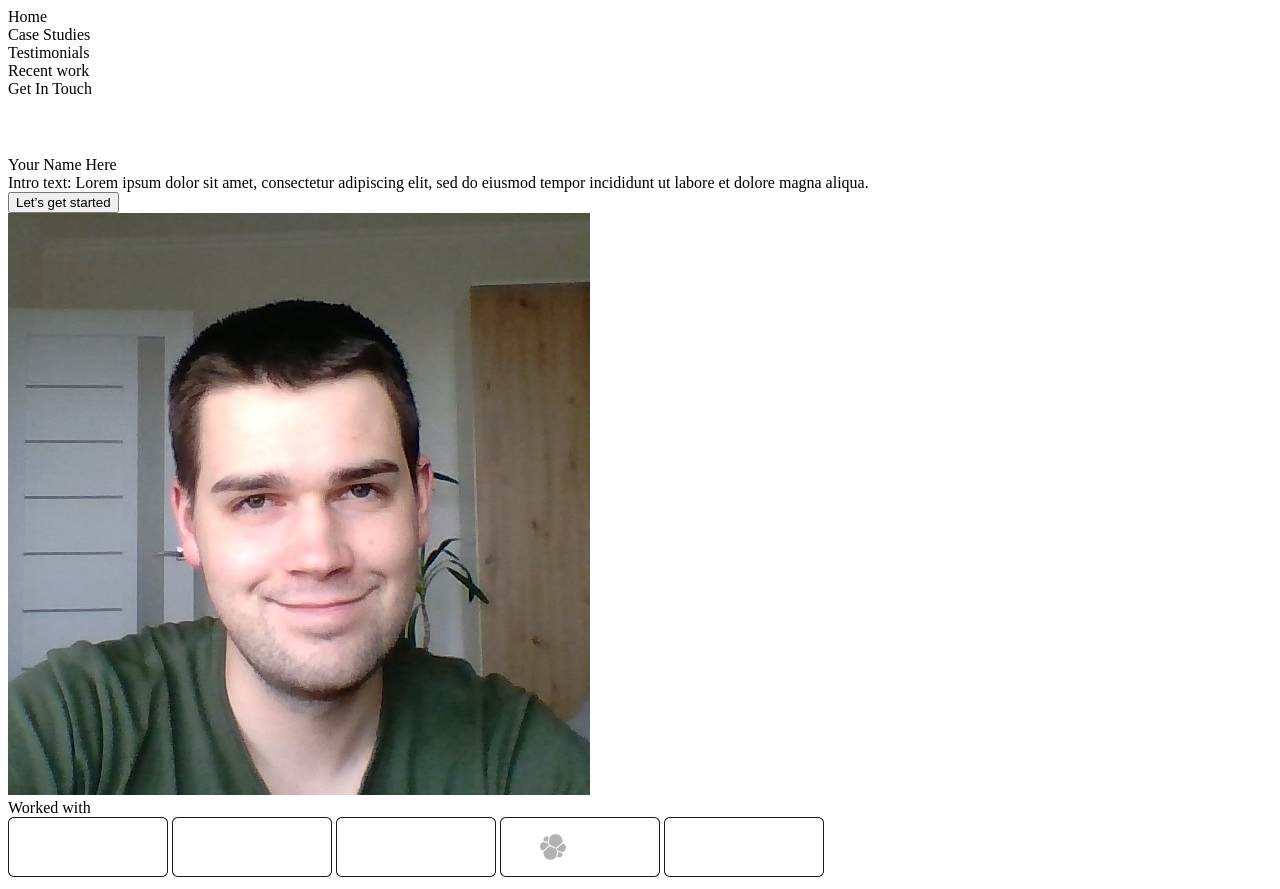
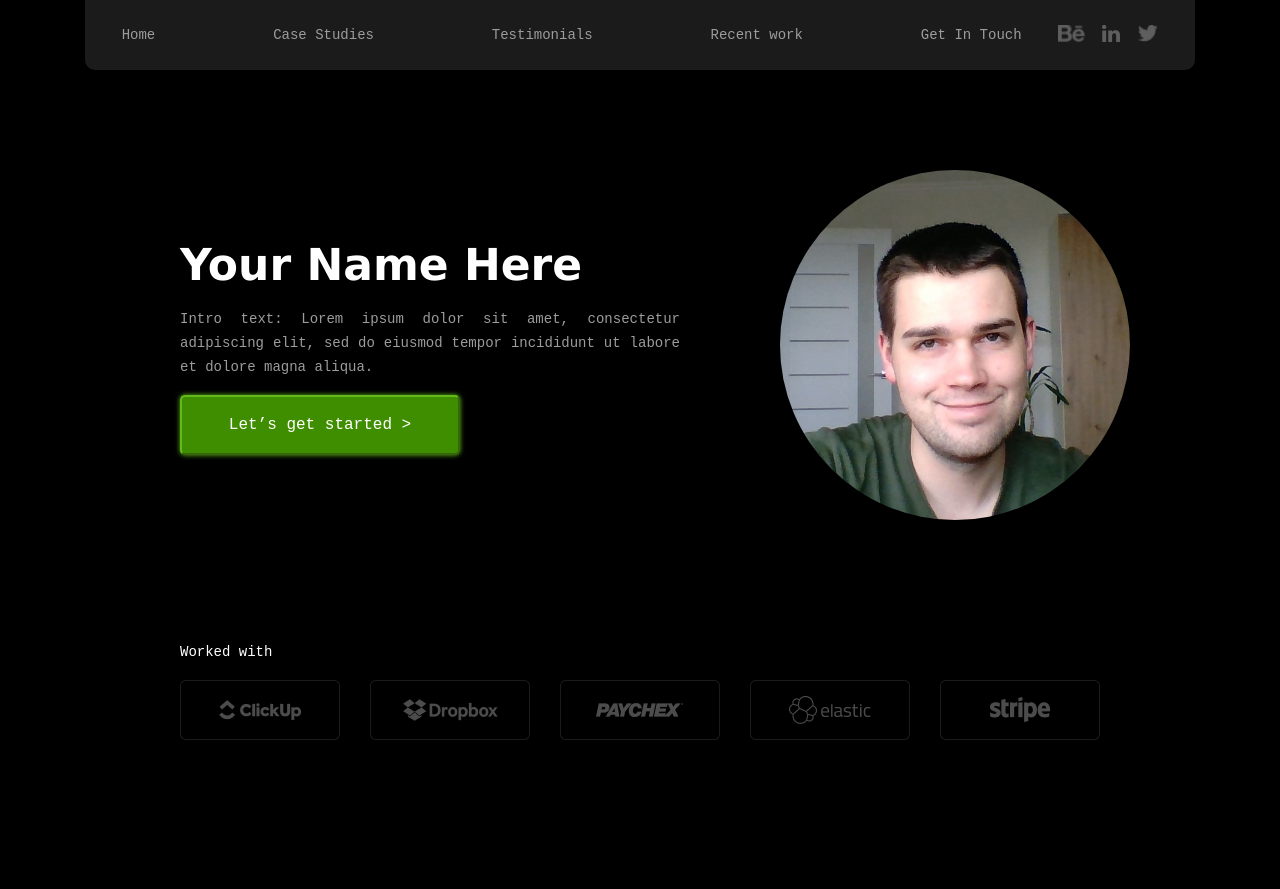
Before and after one commit to Rakhuba2312/First-project, a plain HTML site: page index.html in a window 1280 px wide. After the commit the page ends 800 px from the top, so only its background shows below. Drawn offline with Linux system fonts and the light colour scheme.

Commit message:
Version 1

```diff
--- a/index.html
+++ b/index.html
@@ -4,26 +4,29 @@
     <meta charset="UTF-8">
     <meta http-equiv="X-UA-Compatible" content="IE=edge">
     <meta name="viewport" content="width=device-width, initial-scale=1.0">
+    <link rel="stylesheet" href="style.css">
     <title>Document</title>
 </head>
 <body>
     <nav class = "menu">
-        <div class = "menu-item">Home</div>
-        <div class = "menu-item">Case Studies</div>
-        <div class = "menu-item">Testimonials</div>
-        <div class = "menu-item">Recent work</div>
-        <div class = "menu-item">Get In Touch</div>
+        <div class = "menu-item">
+            <a href="#" class = "menu-item-text">Home</a>
+            <a href="#" class = "menu-item-text">Case Studies</a>
+            <a href="#" class = "menu-item-text">Testimonials</a>
+            <a href="#" class = "menu-item-text">Recent work</a>
+            <a href="#" class = "menu-item-text">Get In Touch</a>
+        </div>
         <div class = "menu-icon">
-            <div class = "menu-icon-item"><img src="img/nav/Behance.png"></div>
-            <div class = "menu-icon-item"><img src="img/nav/LinkedIn.png"></div>
-            <div class = "menu-icon-item"><img src="img/nav/Twitter.png"></div>
+            <a href="#" class = "menu-icon-item"><img src="img/nav/Behance.png"></a>
+            <a href="#" class = "menu-icon-item"><img src="img/nav/LinkedIn.png"></a>
+            <a href="#" class = "menu-icon-item"><img src="img/nav/Twitter.png"></a>
         </div>
     </nav>
     <div class="header">
-        <div class="header-row">
-            <div class="header-row-name">Your Name Here</div>
-            <div class="header-row-info">Intro text: Lorem ipsum dolor sit amet, consectetur adipiscing elit, sed do eiusmod tempor incididunt ut labore et dolore magna aliqua.</div>
-            <button class="header-row-button">Let’s get started</button>
+        <div class="header-column">
+            <div class="header-column-name">Your Name Here</div>
+            <div class="header-column-info">Intro text: Lorem ipsum dolor sit amet, consectetur adipiscing elit, sed do eiusmod tempor incididunt ut labore et dolore magna aliqua.</div>
+            <button class="header-column-button">Let’s get started ></button>
         </div>
         <div class="header-icon">
             <img src="img/header/photo.jpg"></div>
--- /dev/null
+++ b/style.css
@@ -0,0 +1,103 @@
+body {
+    background-color: black;
+    margin: 0px 0px 0px 0px;
+}
+
+/*---------MENU---------*/
+.menu {
+    background-color:#1B1B1B;
+    margin: 0px 85px;
+    height: 70px;
+    display: flex;
+    flex-direction: row;
+    justify-content: space-evenly;
+    border-radius: 0px 0px 10px 10px;
+}
+.menu .menu-item{
+    width: 900px ;
+    display: flex;
+    flex-direction: row;
+    align-items: center;
+    justify-content: space-between;
+}
+.menu .menu-item .menu-item-text{
+    color: #9C9C9C;
+    font-size: 14px;
+    font-family: monospace;
+    text-decoration: none;
+}
+.menu .menu-icon{
+    width: 100px ;
+    display: flex;
+    flex-direction: row;
+    align-items: center;
+    justify-content: space-between;
+}
+.menu .menu-icon .menu-icon-item img{
+    height: 17px;
+}
+
+/*---------HEADER---------*/
+.header {
+    margin: 100px 180px 0px 180px;
+    display: flex;
+    flex-direction: row;
+    justify-content: space-evenly;
+}
+.header .header-column{
+    margin: auto 0px ;
+    margin-right: 100px;
+    height: 250px;
+    display: flex;
+    flex-direction: column;
+    justify-content: space-evenly;
+}
+.header .header-column .header-column-name{
+color: white;
+font-weight: bold;
+font-size: 44px;
+font-family:'Lucida Sans', 'Lucida Sans Regular', 'Lucida Grande', 'Lucida Sans Unicode', Geneva, Verdana, sans-serif;
+}
+.header .header-column .header-column-info{
+color: #9C9C9C;
+font-size: 14px;
+font-family: monospace;
+text-align: justify;
+line-height: 24px;
+width: 500px;
+}
+.header .header-column .header-column-button {
+    color:white;
+    font-size: 16px;
+    font-family: monospace;
+    width: 280px;
+    height: 60px;
+    border-radius: 5px;
+    border-color: #62BA1B;
+    background-color: #3F8E00;
+    box-shadow: 0px 0px 5px #62BA1B;
+}
+.header .header-icon img{
+    width: 350px;
+    border-radius: 50%;
+}
+
+/*---------FOOTER---------*/
+.footer {
+    margin: 100px 180px 10px 180px;
+    display: flex;
+    flex-direction: column;
+    justify-content: space-evenly;
+}
+.footer .footer-text{
+color:white;
+margin:20px 0px ;
+font-family: monospace;
+font-size: 14px;
+}
+.footer .footer-icon{
+    display: flex;
+    flex-direction: row;
+    align-items: center;
+    justify-content: space-between;
+}
```
